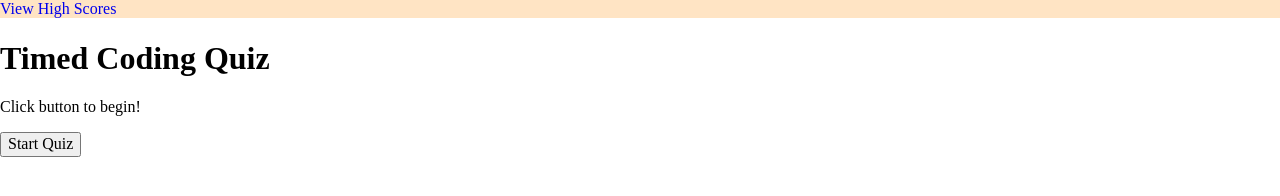
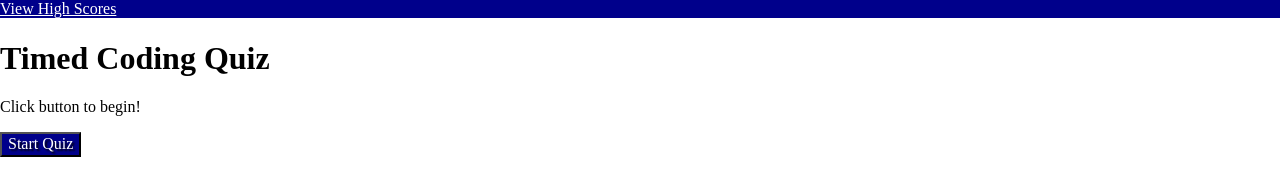
Before and after one commit to Zachary-Rossman/Coding-Quiz, a plain HTML site: page index.html in a window 1280 px wide. Drawn offline with Linux system fonts and the light colour scheme.

Commit message:
made CSS changes to header and buttons

```diff
--- a/Assets/CSS/style.css
+++ b/Assets/CSS/style.css
@@ -5,6 +5,9 @@ button {
     flex-direction: column;
     flex-wrap: wrap;
     align-content: center;
+    background-color: darkblue;
+    color: white;
+    text-shadow: 2px 2px 2px black;
 }
 
 /* Classes */
@@ -12,13 +15,14 @@ button {
 .header {
     display: flex;
     align-content: space-between;
-    background-color: bisque;
+    background-color: darkblue;
+    color: white;
 }
 
 .high-scores-link {
     display: flex;
     align-content: flex-start;
-    text-decoration: black;
+    color: white;
 }
 
 .questions {
```
